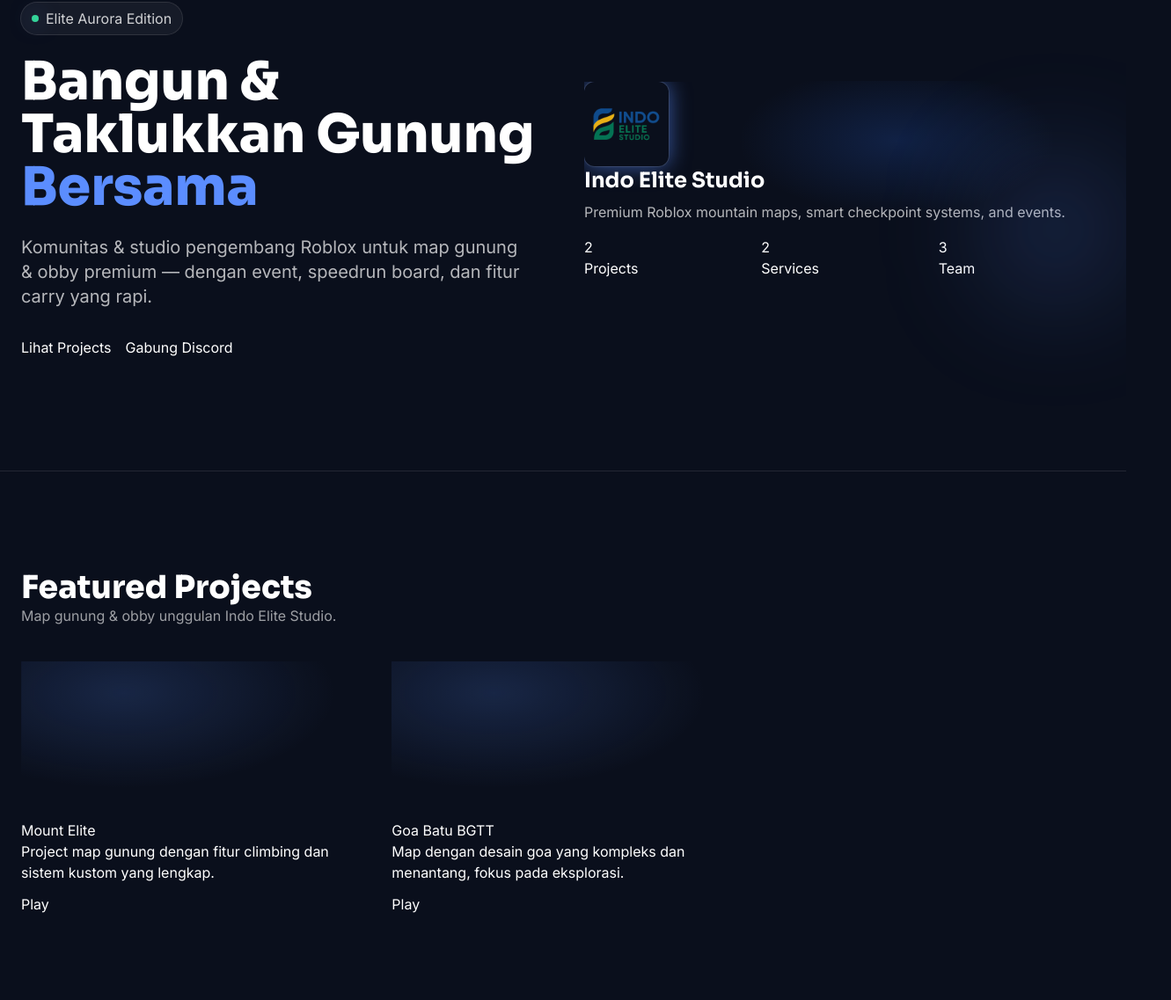
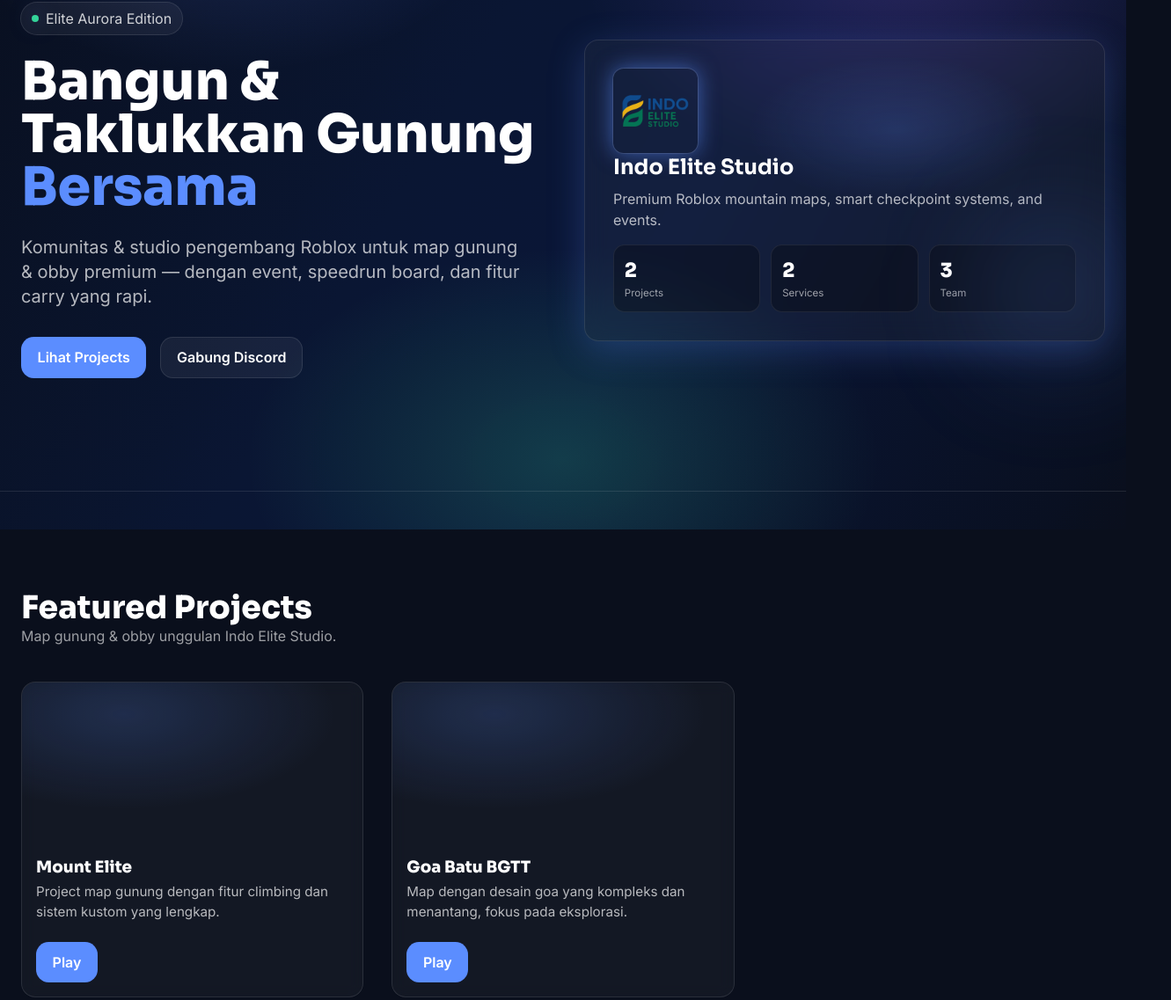
Before and after one commit to monxkeiy/indoelitestudio, a website: page public/index.html in a window 1280 px wide. Shown: the part 198-1335 px from the top of the page at 88% size, 1331 px wide, since content can reach past the window. Drawn offline with nearby package versions, Linux system fonts and the light colour scheme.

Commit message:
Update style.css

```diff
--- a/public/style.css
+++ b/public/style.css
@@ -1,84 +1,92 @@
-/* Premium Indo Elite Studio Styles (custom layer) */
+/* Elite Aurora Styles */
 :root{
-  --glass: rgba(255,255,255,0.06);
-  --border: rgba(255,255,255,0.12);
+  --glass: rgba(255,255,255,.06);
+  --border: rgba(255,255,255,.12);
 }
-* { box-sizing: border-box; }
-.container { max-width: 1140px; }
+.container{max-width:1140px;}
+/* Aurora animated background */
+.aurora-bg{
+  position: fixed;
+  inset: 0;
+  z-index: -1;
+  background:
+    radial-gradient(800px 500px at 20% 10%, rgba(107,139,255,.18), transparent 40%),
+    radial-gradient(900px 600px at 80% 20%, rgba(160,107,255,.18), transparent 40%),
+    radial-gradient(900px 600px at 50% 90%, rgba(71,228,161,.18), transparent 40%),
+    linear-gradient(120deg,#0a0f1c 0%, #0b1630 40%, #0b1635 60%, #0a0f1c 100%);
+  filter: saturate(110%);
+}
+/* Shimmer bar in preloader */
+.shimmer{animation: shimmer 1.2s infinite;}
+@keyframes shimmer{0%{transform:translateX(-100%);}100%{transform:translateX(300%);}}
+
+/* Reveal */
+.reveal{opacity:0;transform:translateY(10px);animation:fade-up .7s ease forwards;}
+.reveal[style*="animation-delay"]{will-change:transform,opacity;}
+@keyframes fade-up{0%{opacity:0;transform:translateY(10px)}100%{opacity:1;transform:none}}
+
+/* Cards */
+.hero-card{
+  position:relative;
+  border-radius:1rem;
+  border:1px solid rgba(255,255,255,.1);
+  background: rgba(255,255,255,.04);
+  backdrop-filter: blur(12px);
+  padding:2rem;
+  box-shadow:0 10px 40px rgba(91,141,255,.25);
+  overflow:hidden;
+}
+.hero-card::after{
+  content:"";position:absolute;inset:-1px;pointer-events:none;
+  background: radial-gradient(280px 140px at var(--mx,60%) var(--my,30%), rgba(91,141,255,.18), transparent 60%);
+  transition:120ms ease;
+}
+.stat{border-radius:.8rem;background:rgba(0,0,0,.3);padding:.8rem;box-shadow: inset 0 0 0 1px rgba(255,255,255,.08);}
+.stat-value{font-family:Sora,ui-sans-serif; font-weight:800; font-size:1.4rem;}
+.stat-label{font-size:.72rem;color:rgba(255,255,255,.6)}
 
 /* Buttons */
 .btn-primary{
-  @apply inline-flex items-center justify-center px-5 py-2.5 rounded-xl font-semibold
-         bg-brand-500 text-white ring-1 ring-brand-500/60 hover:-translate-y-0.5
-         hover:shadow-glow active:translate-y-0 transition;
+  display:inline-flex;align-items:center;justify-content:center;
+  padding:.65rem 1.1rem;border-radius:.9rem;font-weight:600;
+  color:white;background:#5b8dff;border:1px solid rgba(91,141,255,.6);
+  transition:transform .15s ease, box-shadow .15s ease;
 }
+.btn-primary:hover{transform:translateY(-2px);box-shadow:0 12px 40px rgba(91,141,255,.35);}
 .btn-ghost{
-  @apply inline-flex items-center justify-center px-5 py-2.5 rounded-xl font-semibold
-         bg-white/5 text-white/90 ring-1 ring-white/10 hover:bg-white/10 transition;
+  display:inline-flex;align-items:center;justify-content:center;
+  padding:.65rem 1.1rem;border-radius:.9rem;font-weight:600;
+  color:white;background:rgba(255,255,255,.06);border:1px solid rgba(255,255,255,.1);
 }
-.chip{
-  @apply inline-flex items-center gap-2 px-4 py-1.5 rounded-full bg-white/5 ring-1 ring-white/10 text-white/80 hover:text-white hover:bg-white/10 transition;
-}
-
-/* Cards */
-.hero-card{
-  @apply relative rounded-2xl border border-white/10 bg-white/[.03] backdrop-blur-md p-6 md:p-8 shadow-glow;
-  overflow: hidden;
-}
-.hero-card::after{
-  content:"";
-  position:absolute; inset:-1px;
-  background: radial-gradient(300px 140px at var(--mx,60%) var(--my,30%), rgba(47,116,255,.18), transparent 60%);
-  pointer-events:none;
-  transition: 120ms ease;
-}
-.stat{ @apply rounded-xl bg-black/30 p-3 ring-1 ring-white/10; }
-.stat-value{ @apply font-display text-2xl font-bold; }
-.stat-label{ @apply text-xs text-white/60; }
-
-.badge-card{ @apply rounded-xl bg-white/[.04] ring-1 ring-white/10 p-4; }
+.btn-ghost:hover{background:rgba(255,255,255,.1);}
 
 /* Project card */
 .project{
-  @apply relative rounded-2xl overflow-hidden ring-1 ring-white/10 bg-white/[.04] backdrop-blur-md;
+  position:relative;border-radius:1rem;overflow:hidden;
+  background: rgba(255,255,255,.04);border:1px solid rgba(255,255,255,.1);
+  backdrop-filter: blur(8px);transition:transform .2s ease, box-shadow .2s ease;
 }
-.project .cover{
-  height: 180px;
-  background-size: cover;
-  background-position: center;
-  filter: saturate(1.1);
+.project .cover{height:180px;background-size:cover;background-position:center;filter:saturate(1.08);}
+.project .body{padding:1rem;}
+.project .title{font-family:Sora; font-weight:800; font-size:1.15rem;}
+.project .desc{color:rgba(255,255,255,.7);font-size:.95rem;margin-top:.25rem;}
+.project .tags{display:flex;flex-wrap:wrap;gap:.4rem;margin-top:.6rem;}
+.tag{font-size:.72rem;padding:.25rem .5rem;border-radius:999px;background:rgba(255,255,255,.1);border:1px solid rgba(255,255,255,.12);}
+.project:hover{transform:translateY(-4px); box-shadow:0 14px 50px rgba(91,141,255,.18);}
+.project::after{content:"";position:absolute;inset:0;opacity:0;background: radial-gradient(220px 100px at var(--mx,40%) var(--my,30%), rgba(91,141,255,.22), transparent 60%);transition:opacity .2s ease;}
+.project:hover::after{opacity:1;}
+
+/* Team card */
+.team-card{
+  border-radius:1rem;background:rgba(255,255,255,.04);border:1px solid rgba(255,255,255,.1);
+  backdrop-filter: blur(10px);padding:1rem;transition:transform .2s ease, box-shadow .2s ease;
 }
-.project .body{ @apply p-5; }
-.project .title{ @apply font-display text-xl font-bold; }
-.project .desc{ @apply text-white/70 text-sm mt-1; }
-.project .tags{ @apply flex flex-wrap gap-2 mt-3; }
-.tag{ @apply text-xs px-2 py-1 rounded-full bg-white/10 ring-1 ring-white/10; }
-.project .actions{ @apply mt-5 flex gap-3; }
-.project:hover{ transform: translateY(-4px); box-shadow: 0 14px 50px rgba(47,116,255,0.18); transition: all .2s ease; }
-.project::after{
-  content:""; position:absolute; inset:0; opacity:0;
-  background: radial-gradient(220px 100px at var(--mx,40%) var(--my,30%), rgba(47,116,255,.22), transparent 60%);
-  transition: opacity .2s ease;
-}
-.project:hover::after{ opacity: 1; }
+.team-card:hover{transform:translateY(-3px);box-shadow:0 10px 32px rgba(91,141,255,.18);}
+.team-ava{width:82px;height:82px;border-radius:.9rem;object-fit:cover;border:1px solid rgba(255,255,255,.1);box-shadow:0 0 0 4px rgba(255,255,255,.04);}
 
-/* Preloader shimmer */
-.shimmer{ animation: shimmer 1.2s infinite; }
-@keyframes shimmer{
-  0%{ transform: translateX(-100%); }
-  100%{ transform: translateX(300%); }
-}
+/* Simple utilities */
+.nav-link{color:#cbd5e1} .nav-link:hover{color:#fff}
+.shadow-neon{box-shadow:0 0 22px rgba(91,141,255,.65)}
+.border-soft{border-color:var(--border)}
 
-/* Reveal on scroll */
-.reveal-on{
-  opacity:0; transform: translateY(8px);
-  transition: all .6s ease;
-}
-.reveal-on.visible{
-  opacity:1; transform: none;
-}
-
-/* Utilities */
-.border-border{ border-color: var(--border); }
-
-/* Mobile menu overlay (optional - JS injects if needed) */
+/* Mobile menu: simple behavior handled via JS if needed */
```
